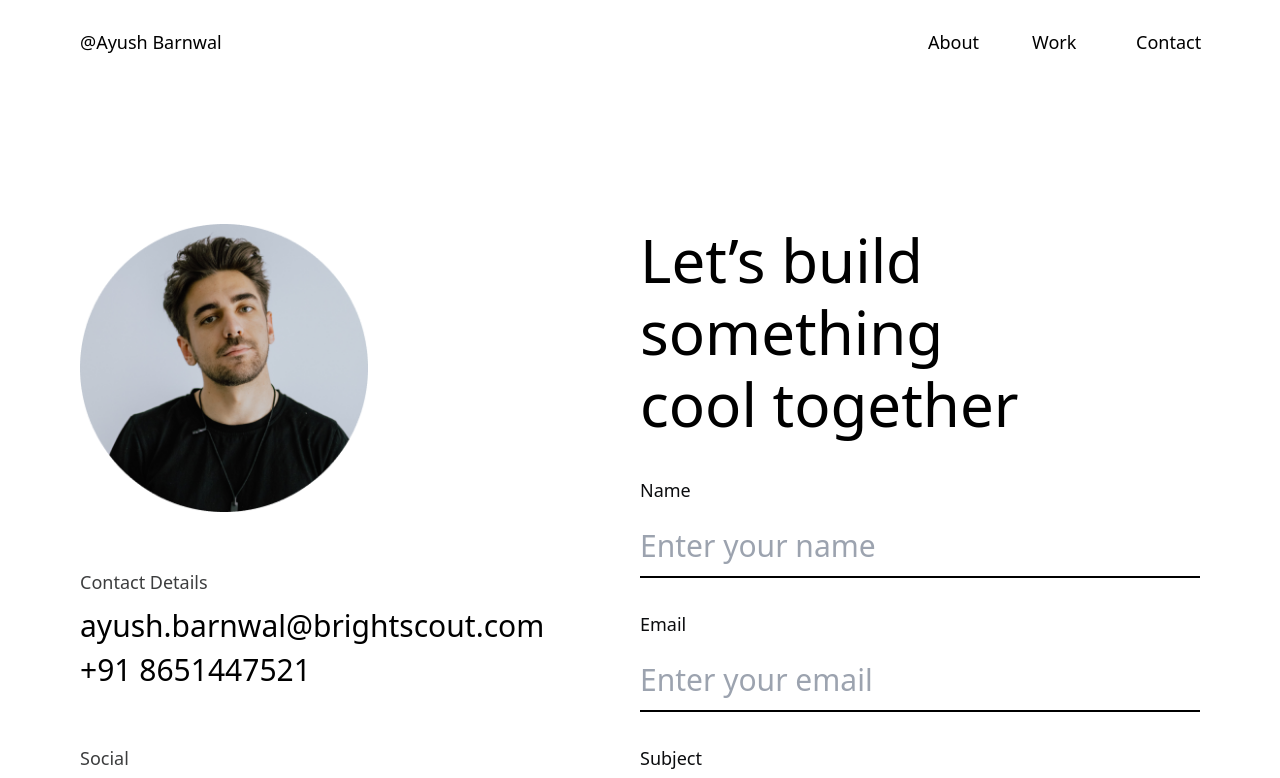
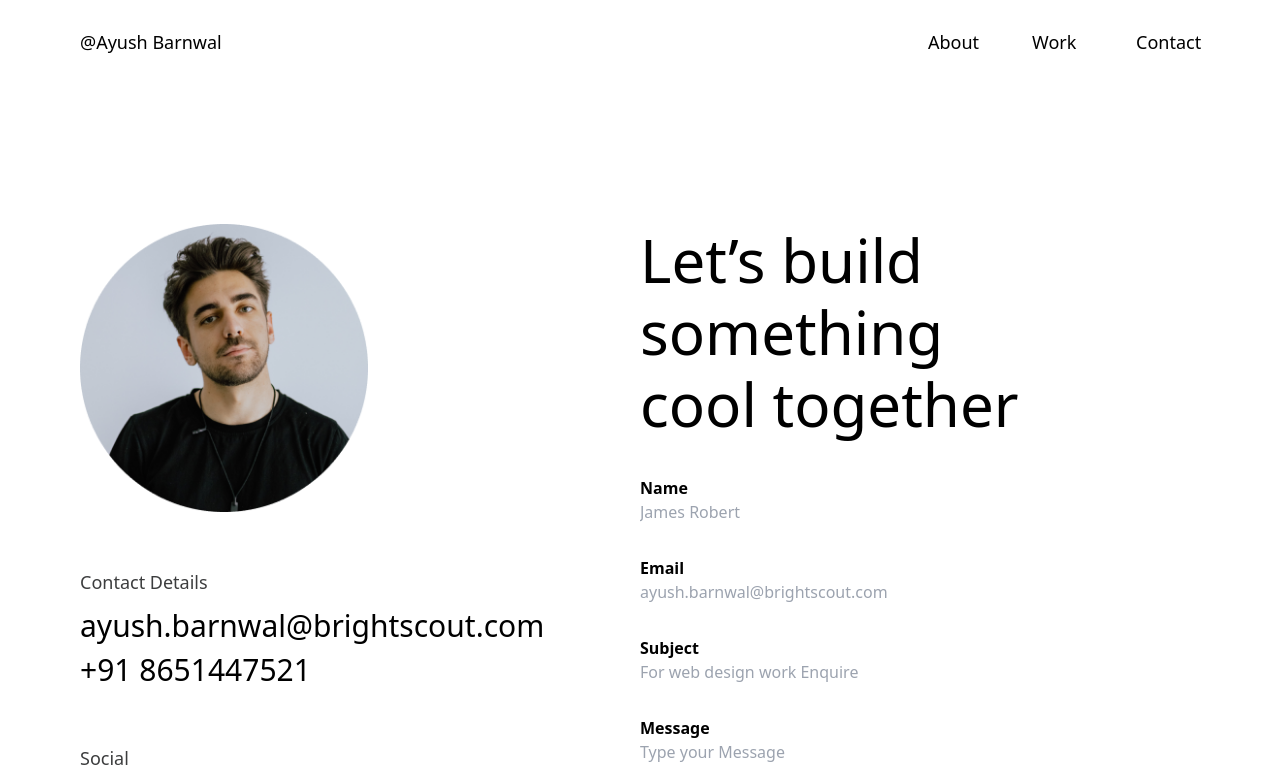
Before and after one commit to rifkysyahreza/Mas-Ayush, a React (Vite) app: page /contact in a window 1280 px wide. Shown: the top 778 px of the page. Built offline with nearby package versions, Linux system fonts and the light colour scheme.

Commit message:
feat: form function at contact

```diff
--- /dev/null
+++ b/db/db.json
@@ -0,0 +1,25 @@
+{
+  "contacts-form-data": [
+    {
+      "id": "1",
+      "name": "John Doe",
+      "email": "john@doe.com",
+      "subject": "Testing",
+      "message": "This is a test message"
+    },
+    {
+      "id": "2",
+      "name": "Jane Doe",
+      "email": "Jane@doe.com",
+      "subject": "Testing 2",
+      "message": "This is a test message 2"
+    },
+    {
+      "id": "cc7d",
+      "name": "James Robert",
+      "email": "james@robert.com",
+      "subject": "Hello",
+      "message": "Hello, This is Robert"
+    }
+  ]
+}
--- a/package.json
+++ b/package.json
@@ -10,9 +10,12 @@
     "preview": "vite preview"
   },
   "dependencies": {
+    "axios": "^1.7.7",
+    "formik": "^2.4.6",
     "react": "^18.3.1",
     "react-dom": "^18.3.1",
-    "react-router-dom": "^6.26.2"
+    "react-router-dom": "^6.26.2",
+    "yup": "^1.4.0"
   },
   "devDependencies": {
     "@eslint/js": "^9.9.0",
--- a/src/App.tsx
+++ b/src/App.tsx
@@ -2,6 +2,7 @@ import { Route, Routes } from "react-router-dom";
 import LandingPage from "./Pages/LandingPage/index";
 import Contact from "./Pages/Contact/index";
 import About from "./Pages/About/index";
+import ShowContactFormData from "./Pages/ShowContactFormData/Index";
 
 function App() {
   return (
@@ -9,6 +10,7 @@ function App() {
       <Route path="/" element={<LandingPage />}></Route>
       <Route path="/about" element={<About />}></Route>
       <Route path="/contact" element={<Contact />}></Route>
+      <Route path="/show" element={<ShowContactFormData />}></Route>
     </Routes>
   );
 }
--- a/src/Pages/Contact/components/Body.tsx
+++ b/src/Pages/Contact/components/Body.tsx
@@ -44,15 +44,7 @@ const Body: FC = () => {
         </div>
 
         <div className="w-full">
-          <div className="flex flex-col gap-8 pb-8">
-            <ContactForm label="Name" placeholder="Enter your name" />
-            <ContactForm label="Email" placeholder="Enter your email" />
-            <ContactForm label="Subject" placeholder="Enter the subject" />
-            <ContactForm label="Message" placeholder="Type your message" />
-          </div>
-          <button className="px-16 py-6 bg-black rounded-full text-[#F4F7FA] font-medium text-lg">
-            Submit
-          </button>
+          <ContactForm />
         </div>
       </div>
     </div>
--- a/src/Pages/Contact/components/ContactForm.tsx
+++ b/src/Pages/Contact/components/ContactForm.tsx
@@ -1,21 +1,110 @@
 import { FC } from "react";
+import { Formik, Form, Field, FormikHelpers } from "formik";
+import * as Yup from "yup";
+import axios from "axios";
+import { contactForm } from "../../../types/contactForm";
 
-interface ContactFormProps {
-  label: string;
-  placeholder: string;
-}
+const ContactForm: FC = () => {
+  const initialValues = {
+    name: "",
+    email: "",
+    subject: "",
+    message: "",
+  };
 
-const ContactForm: FC<ContactFormProps> = ({ label, placeholder }) => {
+  const formValidationSchema = Yup.object({
+    name: Yup.string().required("Name is required"),
+    email: Yup.string().email().required("Email is required"),
+    subject: Yup.string().required("Subject is required"),
+    message: Yup.string().required("Message is required"),
+  });
+
+  const handleAddForm = async (
+    values: contactForm,
+    formikHelpers: FormikHelpers<contactForm>
+  ) => {
+    const { status } = await axios.post(
+      "http://localhost:3000/contacts-form-data",
+      values
+    );
+
+    if (status !== 201) {
+      console.error("Error in adding data");
+    }
+
+    if (status === 201) {
+      formikHelpers.resetForm();
+    }
+  };
+
   return (
-    <div className="flex flex-col justify-start gap-3">
-      <div className="text-[#0B0C0E] font-normal text-lg leading-7">
-        {label}
-      </div>
-      <input
-        type="text"
-        placeholder={placeholder}
-        className="py-3 border-b-2 border-black text-primary-text font-normal text-3xl leading-9"
-      />
+    <div>
+      <Formik
+        validationSchema={formValidationSchema}
+        initialValues={initialValues}
+        onSubmit={handleAddForm}
+      >
+        {({ errors, touched }) => (
+          <Form className="flex flex-col gap-8 pb-8">
+            <div className="flex flex-col">
+              <label htmlFor="name" className="font-bold">
+                Name
+              </label>
+              <Field name="name" type="name" placeholder="James Robert"></Field>
+              {touched.name && errors.name && (
+                <span className="text-sm text-red-700">{errors.name}</span>
+              )}
+            </div>
+
+            <div className="flex flex-col">
+              <label htmlFor="email" className="font-bold">
+                Email
+              </label>
+              <Field
+                name="email"
+                type="email"
+                placeholder="ayush.barnwal@brightscout.com"
+              ></Field>
+              {touched.email && errors.email && (
+                <span className="text-sm text-red-700">{errors.email}</span>
+              )}
+            </div>
+
+            <div className="flex flex-col">
+              <label htmlFor="subject" className="font-bold">
+                Subject
+              </label>
+              <Field
+                name="subject"
+                placeholder="For web design work Enquire"
+              ></Field>
+              {touched.subject && errors.subject && (
+                <span className="text-sm text-red-700">{errors.subject}</span>
+              )}
+            </div>
+
+            <div className="flex flex-col">
+              <label htmlFor="message" className="font-bold">
+                Message
+              </label>
+              <Field
+                name="message"
+                as="textarea"
+                placeholder="Type your Message"
+              ></Field>
+              {touched.message && errors.message && (
+                <span className="text-sm text-red-700">{errors.message}</span>
+              )}
+            </div>
+            <button
+              type="submit"
+              className="px-16 py-6 bg-black rounded-full text-[#F4F7FA] font-medium text-lg"
+            >
+              Submit
+            </button>
+          </Form>
+        )}
+      </Formik>
     </div>
   );
 };
--- a/src/Pages/LandingPage/components/Hero/index.tsx
+++ b/src/Pages/LandingPage/components/Hero/index.tsx
@@ -9,12 +9,14 @@ const Index: FC = () => {
   const [isMenuOpen, setIsMenuOpen] = useState(false);
 
   return (
-    <div className=" caret-transparent">
-      <div className="flex justify-center bg-[#c7d0d9] w-full h-screen">
-        <img src={HeroImage} alt="Hero" className="hero-image" />
-      </div>
-      <div onClick={() => setIsMenuOpen(!isMenuOpen)} className="">
-        {isMenuOpen ? <MenuOnClick /> : <CTAButton />}
+    <div className=" caret-transparent" id="hero">
+      <div className="">
+        <div className="flex justify-center bg-[#c7d0d9] w-full h-screen">
+          <img src={HeroImage} alt="Hero" className="hero-image" />
+        </div>
+        <div onClick={() => setIsMenuOpen(!isMenuOpen)} className="">
+          {isMenuOpen ? <MenuOnClick /> : <CTAButton />}
+        </div>
       </div>
       <div className="">
         <BurgerButton />
--- a/src/Pages/LandingPage/index.tsx
+++ b/src/Pages/LandingPage/index.tsx
@@ -9,7 +9,7 @@ import Footer from "./components/Footer";
 
 const Index: FC = () => {
   return (
-    <div id="landingpage">
+    <>
       <Header />
       <Hero />
       <About />
@@ -17,7 +17,7 @@ const Index: FC = () => {
       <Gallery />
       <Testimonials />
       <Footer />
-    </div>
+    </>
   );
 };
 
--- /dev/null
+++ b/src/Pages/ShowContactFormData/Index.tsx
@@ -0,0 +1,23 @@
+import useFormDetails from "../../hooks/useFormDetails";
+
+const Index = () => {
+  const { message } = useFormDetails();
+
+  const showData = () => {
+    if (message && message.length > 0) {
+      console.log(message[message.length - 1]);
+    } else {
+      console.log("No message available");
+    }
+  };
+
+  return (
+    <div>
+      <button className="px-4 py-2 border-2" onClick={showData}>
+        Show Data
+      </button>
+    </div>
+  );
+};
+
+export default Index;
--- /dev/null
+++ b/src/hooks/useFormDetails.ts
@@ -0,0 +1,27 @@
+import { useEffect, useState } from "react";
+import axios from "axios";
+import { contactForm } from "../types/contactForm";
+
+const useFormDetails = () => {
+  const [message, setMessage] = useState<contactForm[]>();
+
+  useEffect(() => {
+    const fetchData = async () => {
+      try {
+        const { data } = await axios.get(
+          "http://localhost:3000/contacts-form-data"
+        );
+
+        setMessage(data);
+      } catch (error) {
+        console.error(error);
+      }
+    };
+
+    fetchData();
+  }, [message]);
+
+  return { message };
+};
+
+export default useFormDetails;
--- /dev/null
+++ b/src/types/contactForm.d.ts
@@ -0,0 +1,6 @@
+export interface contactForm {
+  name: string;
+  email: string;
+  subject: string;
+  message: string;
+}
```
Also changed, not shown: 1 other file (tests, documents, lock files or other folders).
